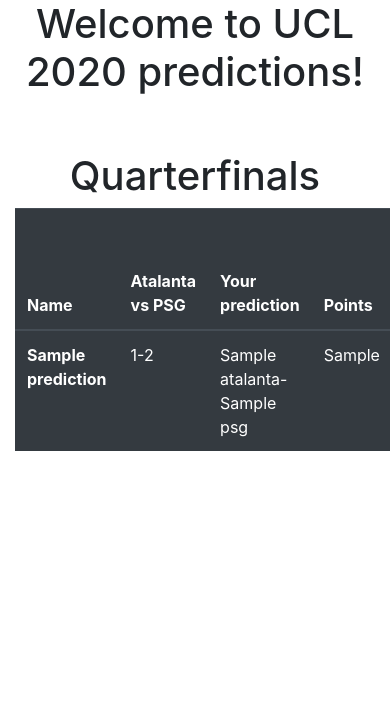
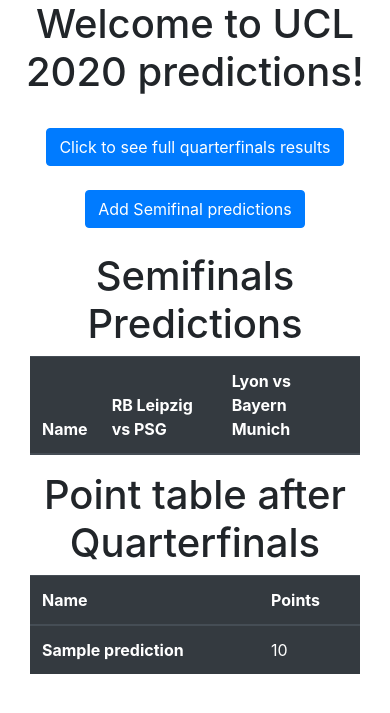
Before and after one commit to borobhai69/UCL, a Flask app: page / in a window 390 px wide. Shown: the top 713 px of the page. Run offline with Flask 2, Linux system fonts and the light colour scheme; a database or web service that is not in the repository returns one stand-in record (values such as "Sample title"); lists and menus that the app fills with data are empty; some libraries are stand-ins or nearby versions.

Commit message:
added semifinals

```diff
--- a/templates/index.html
+++ b/templates/index.html
@@ -24,51 +24,58 @@
     <body>
         <center><h1>Welcome to UCL 2020 predictions!</h1></center>
         <br>
+        <center><a href="/getquarter"><button type="button" class="btn btn-primary">Click to see full quarterfinals results</button></a></center>
         <br>
-            <center><h1>Quarterfinals</h1></center>
+        <center><a href="/getpredictions"><button type="button" class="btn btn-primary">Add Semifinal predictions</button></a></center>
+            <br>
+            <div class="container">
+                <div class="row">
+                    <div class="col-lg-4 col-md-6 col-sm-6">
+                        <div class="table-responsive-sm table-responsive-md container">
+                            <center><h1>Semifinals Predictions</h1></center>
+                            <table class="table table-dark">
+                                <thead>
+                                    <tr>
+                                        <th scope="col">Name</th>
+                                        <th scope="col">RB Leipzig vs PSG</th>
+                                        <th scope="col">Lyon vs Bayern Munich</th>
+                                    </tr>
+                                </thead>
+                                <tbody>
+                                    {% for item in semiview %}
+                                    <tr>
+                                        <th scope="row">{{item.name}}</th>
+                                        <td>{{item.leipzig}}-{{item.psg}}</td>
+                                        <td>{{item.lyon}}-{{item.bayern}}</td>
+                                    </tr>
+                                    {% endfor %}
+                                </tbody>
+                            </table>
+                        </div>
+                    </div>
+                    <div class="col-lg-6 col-md-6 col-sm-6">
+                        <center><h1>Point table after Quarterfinals</h1></center>
                         <div class="table-responsive-sm table-responsive-md container">
                             <table class="table table-dark">
                                 <thead>
                                     <tr>
                                         <th scope="col">Name</th>
-                            <th scope="col">Atalanta vs PSG</th>
-                            <th scope="col">Your prediction</th>
                                         <th scope="col">Points</th>
-                            <th scope="col">Atletico Madrid vs RB Leipzig</th>
-                            <th scope="col">Your predictions</th>
-                            <th scope="col">Points</th>
-                            <th scope="col">Bayern Munich vs Barcelona</th>
-                            <th scope="col">Your predictions</th>
-                            <th scope="col">Points</th>
-                            <th scope="col">Manchester City vs Lyon</th>
-                            <th scope="col">Your predictions</th>
-                            <th scope="col">Points</th>
-                            <th scope="col">Total Points</th>
                                     </tr>
                                 </thead>
                                 <tbody>
                                     {% for item in predictview %}
                                     <tr>
                                         <th scope="row">{{item.name}}</th>
-                            <td>1-2</td>
-                            <td>{{item.atalanta}}-{{item.psg}}</td>
-                            <td>{{item.points1}}</td>
-                            <td>1-2</td>
-                            <td>{{item.atletico}}-{{item.leipzig}}</td>
-                            <td>{{item.points2}}</td>
-                            <td>8-2</td>
-                            <td>{{item.bayern}}-{{item.barcelona}}</td>
-                            <td>{{item.points3}}</td>
-                            <td>1-3</td>
-                            <td>{{item.mancity}}-{{item.lyon}}</td>
-                            <td>{{item.points4}}</td>
                                         <td>{{item.total}}</td>
                                     </tr>
                                     {% endfor %}
                                 </tbody>
                             </table>
                         </div>
-            <!-- <a href="/getpredictions"><button type="button" class="btn btn-primary">Submit Predictions</button></a> -->
+                    </div>
+                </div>
+            <br>
 
 
 
```
Also changed, not shown: templates/predict.html (+4 -14 lines), templates/quarter.html (added, +78 -0 lines). Lines whose indentation alone changed are shown as unchanged.
